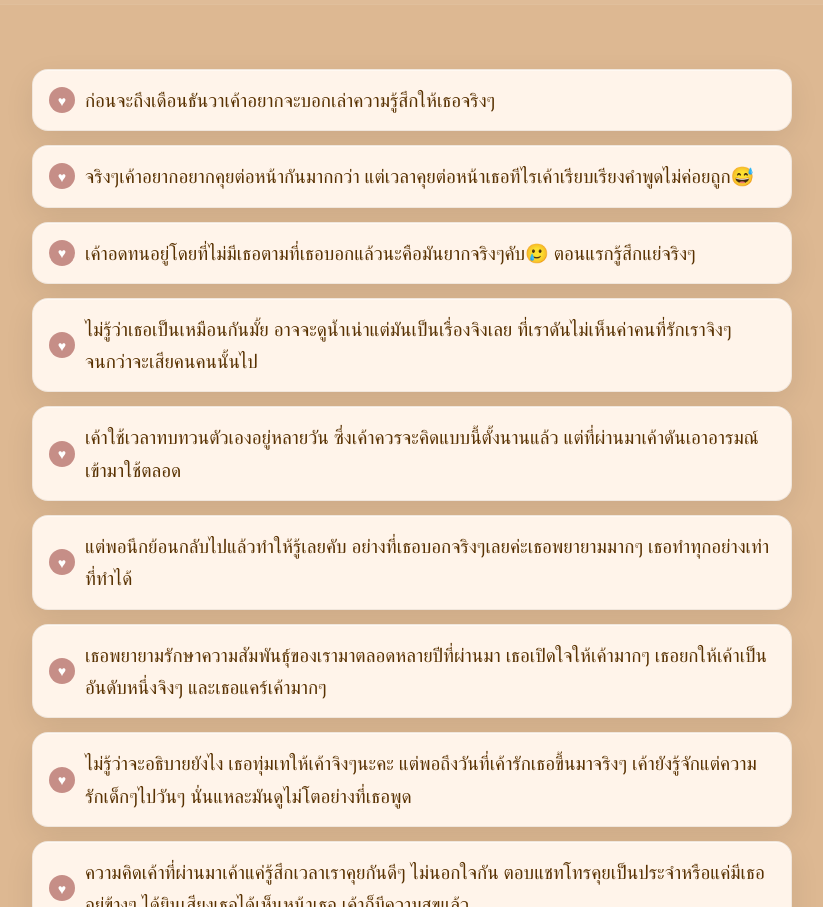
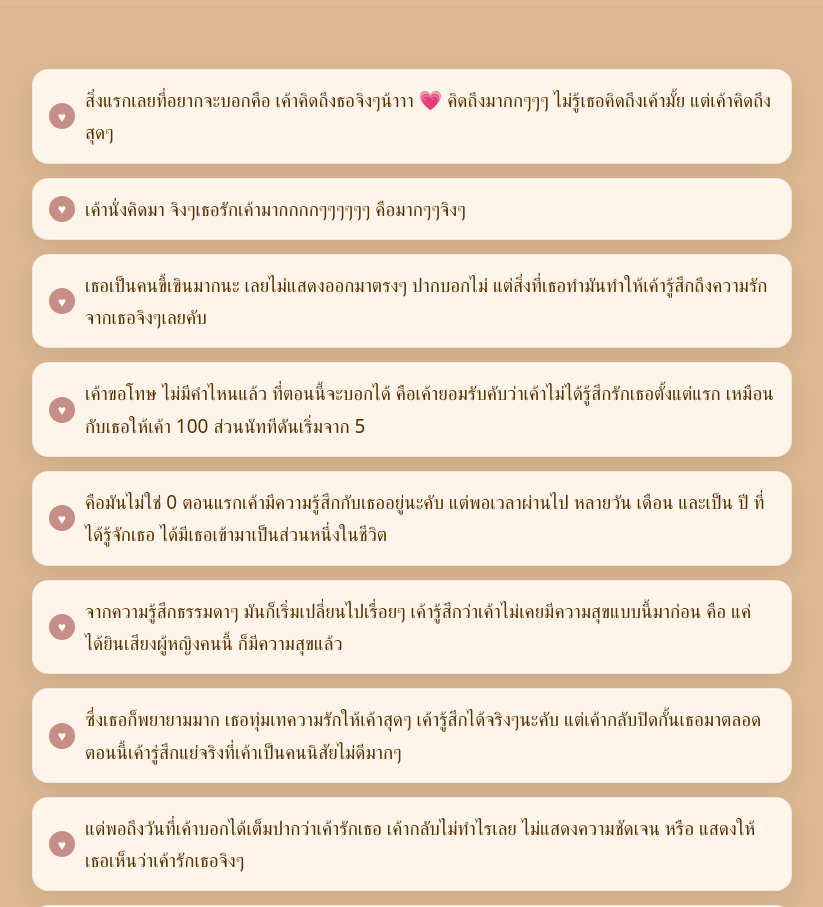
Before and after one commit to Munggon221133/my-love, a React (Vite) app: page /#/gallery in a window 1280 px wide. Shown: the whole page, without its empty margins (228-1051 px from the left). Built offline with nearby package versions, Linux system fonts and the light colour scheme.

Commit message:
feat: Update

```diff
--- a/src/pages/Gallery/Gallery.tsx
+++ b/src/pages/Gallery/Gallery.tsx
@@ -312,31 +312,16 @@ export default function Gallery() {
 
     // Your letter content → cards
     const notes: string[] = [
-        "ก่อนจะถึงเดือนธันวาเค้าอยากจะบอกเล่าความรู้สึกให้เธอจริงๆ",
-        "จริงๆเค้าอยากอยากคุยต่อหน้ากันมากกว่า แต่เวลาคุยต่อหน้าเธอทีไรเค้าเรียบเรียงคำพูดไม่ค่อยถูก😅",
-        "เค้าอดทนอยู่โดยที่ไม่มีเธอตามที่เธอบอกแล้วนะคือมันยากจริงๆคับ🥲 ตอนแรกรู้สึกแย่จริงๆ",
-        "ไม่รู้ว่าเธอเป็นเหมือนกันมั้ย อาจจะดูน้ำเน่าแต่มันเป็นเรื่องจิงเลย ที่เราดันไม่เห็นค่าคนที่รักเราจิงๆ จนกว่าจะเสียคนคนนั้นไป",
-        "เค้าใช้เวลาทบทวนตัวเองอยู่หลายวัน ซึ่งเค้าควรจะคิดแบบนี้ตั้งนานแล้ว แต่ที่ผ่านมาเค้าดันเอาอารมณ์เข้ามาใช้ตลอด",
-        "แต่พอนึกย้อนกลับไปแล้วทำให้รู้เลยคับ อย่างที่เธอบอกจริงๆเลยค่ะเธอพยายามมากๆ เธอทำทุกอย่างเท่าที่ทำได้",
-        "เธอพยายามรักษาความสัมพันธุ์ของเรามาตลอดหลายปีที่ผ่านมา เธอเปิดใจให้เค้ามากๆ เธอยกให้เค้าเป็นอันดับหนึ่งจิงๆ และเธอแคร์เค้ามากๆ",
-        "ไม่รู้ว่าจะอธิบายยังไง เธอทุ่มเทให้เค้าจิงๆนะคะ แต่พอถึงวันที่เค้ารักเธอขึ้นมาจริงๆ เค้ายังรู้จักแต่ความรักเด็กๆไปวันๆ นั่นแหละมันดูไม่โตอย่างที่เธอพูด",
-        "ความคิดเค้าที่ผ่านมาเค้าแค่รู้สึกเวลาเราคุยกันดีๆ ไม่นอกใจกัน ตอบแชทโทรคุยเป็นประจำหรือแค่มีเธออยู่ข้างๆ ได้ยินเสียงเธอได้เห็นหน้าเธอ เค้าก็มีความสุขแล้ว",
-        "หรือชีวิตเค้าปกติไม่ค่อยได้ออกไปไหน ไม่ไปเที่ยว ไม่ติดเพื่อน เค้าแค่นั่งทำงานนั่งเรียนไปวันๆแล้วก็รอคุยกับเธอแค่นั้น",
-        "แต่มันกลับไม่ใช่เลยมันดันกลายเป็นการไม่ทำอะไรจริงๆ แค่รู้สึกว่าให้ข้าวฟ่างมาอยู่ข้างๆตัวเองจนมองข้ามความรู้สึกของเธอไป เหมือนให้เธอมายืนพิงท่อนไม้ และเธอก็ดูแลมันดีมากๆ แต่เค้ากับไม่มีกิ่งก้านอะไรไปบังฝนบังแดดให้เธอเลย เค้าดันรู้สึกแค่มีเธออยู่ข้างๆก็พอใจแล้ว มันดูเห็นแก่ตัวสุดๆ",
-        "ปากที่บอกว่ารัก แต่เค้ากลับไม่เคยแสดงออกให้เธอเห็นเลยจริงๆ สิ่งง่ายๆ แต่เค้ากลับไม่ได้ทำ",
-        "พอเค้าลองคิดแล้วเค้าก็เข้าใจแล้วคับ ทั้งๆที่เค้าอยู่ข้างๆเธอ แต่ว่าเธอบอกเค้าว่าเธอพึ่งอะไรเค้าไม่ได้เลยจนเธอต้องไปพึ่งคนอื่นแทน",
-        "จริงๆเค้ารู้สึกเสียใจมากๆเวลาที่เธอเอาเค้าไปเปรียบเทียบกับคนอื่นว่า เค้าไม่เท่าคนนี้เค้าไม่เท่าคนนั้น ตอนนั้นเราอาจจะคุยกันด้วยอารมณ์ จนเราพูดอะไรที่แย่ใส่กัน และเค้าก็รู้สึกแย่มากๆ แต่ที่จริงเธอก็รู้สึกแย่เหมือนดกัน",
-        "คือพอเค้าคิดมาถึงตรงนี้เค้าก็ รู้สึกไม่ดีจริงๆคับ ที่เค้าทำนิสัยเห็นแก่ตัว ที่จะรับจากเธออย่างเดียว🥹 โดยเค้าไม่นึกถึงความรู้สึกของเธอเลย",
-        "แล้วพอถึงวันที่เค้าต้องเป็นคนที่อยู่ข้างเธอจริงๆ กลับไม่สามารถรับอารมณ์อื่นๆของเธอได้เลย เพราะตัวเองได้รับร้อยยิ้ม เสียงหัวเรอะที่เธอพยายามทำให้เค้ามาตลอด",
-        "หลายวันที่ผ่านมานี้ เค้าพยามคิดแล้วก็หาวิธีรักษาความสัมพันธ์ของเราแล้วนะคะ จริงๆเค้าอยากแก้มันมากๆ แต่เค้าจะยอมรับการตัดสินใจของเธอนะ เพราะที่ผ่านมาเค้าแย่จริงๆ ที่เค้าไม่สามารถทำอะไรให้เธอได้เท่าที่เธอต้องการจากเค้า คือตอนนี้เค้าได้แค่จับมือเธอไว้เท่านั้นไม่กล้าที่จะดึงมือเธอมาด้วยซ้ำ",
-        "เค้าพยายามจะยอมรับให้ได้เหมือนที่เธอบอกนะคะ แต่ทุกๆวันที่ผ่านมานี้เค้าก็กลัวอยู่ดีที่เธอจะสบัดมือเค้าออกไป แต่เค้ารู้สึกแบบนี้มากๆนะคับตอนนี้คือเค้าไม่อยากเสียเธอไป แต่มันคงยากแล้วใช่ไหมคะ เค้าเข้าใจเธอคับที่เธอจะมีเหตุผลไปจากเค้าจริงๆ",
-        "เค้าไม่รู้จะพูดอะไรแล้วเลยแต่เค้าขอบคุณเธอมากๆเลยคับ คือช่วงเวลาหลายปีที่ผ่านมาคับเค้ามีความสุขมากๆ แล้วเค้าก็รักเธอมากขึ้นทุกปี โดยเค้าก็ไม่รู้เหมือนกันว่าทำไมเค้าถึงรักผู้หญิงคนนี้",
-        "เค้าได้เรียนรู้จากเธอมาเยอะมากๆ เค้าคอยมองดูเธอตลอดนะคะแต่เค้าดันกลับไม่ทำอะไรเลยจนเธอต้องเรียกร้อง🥹 แต่เค้าก็อยากเอาสิ่งที่เรียนรู้แล้วก็ความผิดพลาดนี้มารักษาความสัมพันธ์ของเราต่อนะคับเค้ารู้ว่ามันเกิดรอยร้าวหรือสำหรับเธออาจจะแตกไปบางส่วนแล้วแต่เค้าก็อยากจะซ่อมมันจริงๆนะ",
-        "อาจจะดูเห็นแก่ตัวอีกแล้วแต่เธอไม่ไปได้มั้ย!",
-        "เรื่องจริงนะคะที่เวลาเค้าเห็นเธอยิ้มเค้ามีความสุขมากๆ ขอโทษจริงๆครับที่เค้าไม่เคยทำให้เธอยิ้มเลย และปิดกั้นความพยายามของเธอมาโดยตลอดด้วย",
-        "ที่ผ่านมาเค้าทำความสัมพันธ์ของเราแย่จิงๆ แต่ตอนนี้เค้าอยากทำสิ่งที่ต้องทำมาตั้งนานแล้ว เค้าอยากเปิดเผยมันมากกว่านี้ และเค้าอยากเดินไปข้างหน้าพร้อมเธอจริงๆแล้วนะคะ เค้าจะพยายามอีก🥺 น้าาาอะหมูอ้วน🐽 เค้าอยากทำไห้เธอเห็น",
-        "คืนดีกันได้แล้วนะคะ🙆‍♂️ เค้าให้เธอกระทืบเค้าเลยก็ได้🤕 อยากระบายอะไร นัททีจะรับเองแงงงงง😭 เค้ารักเธอนะคับ",
-        "เค้าอยากให้เราสองคนกลับมาบอกรักกันจากใจจริงๆโดยไม่ไปบังคับอีกฝ่าย แล้วมาพยายามไปพร้อมกันนะคับ ข้าวฟ่าง🥹💗",
+        "สิ่งแรกเลยที่อยากจะบอกคือ เค้าคิดถึงธอจิงๆน้าาา 💗 คิดถึงมากกๆๆๆ ไม่รู้เธอคิดถึงเค้ามั้ย แต่เค้าคิดถึงสุดๆ",
+        "เค้านั่งคิดมา จิงๆเธอรักเค้ามากกกกๆๆๆๆๆๆ คือมากๆๆจิงๆ",
+        "เธอเป็นคนขึ้เขินมากนะ เลยไม่แสดงออกมาตรงๆ ปากบอกไม่ แต่สิ่งที่เธอทำมันทำให้เค้ารู้สึกถึงความรักจากเธอจิงๆเลยคับ",
+        "เค้าขอโทษ ไม่มีคำไหนแล้ว ที่ตอนนี้จะบอกได้ คือเค้ายอมรับคับว่าเค้าไม่ได้รู้สึกรักเธอตั้งแต่แรก เหมือนกับเธอให้เค้า 100 ส่วนนัททีดันเริ่มจาก 5",
+        "คือมันไม่ใช่ 0 ตอนแรกเค้ามึความรู้สึกกับเธออยู่นะคับ แต่พอเวลาผ่านไป หลายวัน เดือน และเป็น ปี ที่ได้รู้จักเธอ ได้มีเธอเข้ามาเป็นส่วนหนึ่งในชีวิต",
+        "จากความรู้สึกธรรมดาๆ มันก็เริ่มเปลี่ยนไปเรื่อยๆ เค้ารู้สึกว่าเค้าไม่เคยมีความสุขแบบนี้มาก่อน คือ แค่ได้ยินเสียงผู้หญิงคนนี้ ก็มีความสุขแล้ว",
+        "ซึ่งเธอก็พยายามมาก เธอทุ่มเทความรักให้เค้าสุดๆ เค้ารู้สึกได้จริงๆนะคับ แต่เค้ากลับปิดกั้นเธอมาตลอด ตอนนี้เค้ารู่สึกแย่จริงที่เค้าเป็นคนนิสัยไม่ดีมากๆ",
+        "แต่พอถึงวันที่เค้าบอกได้เต็มปากว่าเค้ารักเธอ เค้ากลับไม่ทำไรเลย ไม่แสดงความชัดเจน หรือ แสดงให้เธอเห็นว่าเค้ารักเธอจิงๆ",
+        "โดยที่เธอแคร์เค้าขนาดนี้ แต่เค้าก็ยังแคร์คนรอบข้างอยู่ ไม่ได้ทำให้เธอรู้สึกเลยว่า เธอเป็นคนสำคัญาำหรับเค้าจริงๆ",
+        "โดยที่เธอแคร์เค้าขนาดนี้ แต่เค้าก็ยังแคร์คนรอบข้างอยู่ ไม่ได้ทำให้เธอรู้สึกเลยว่า เธอเป็นคนสำคัญาำหรับเค้าจริงๆ",
     ];
 
     // Intersection Observer: reveal cards
```
